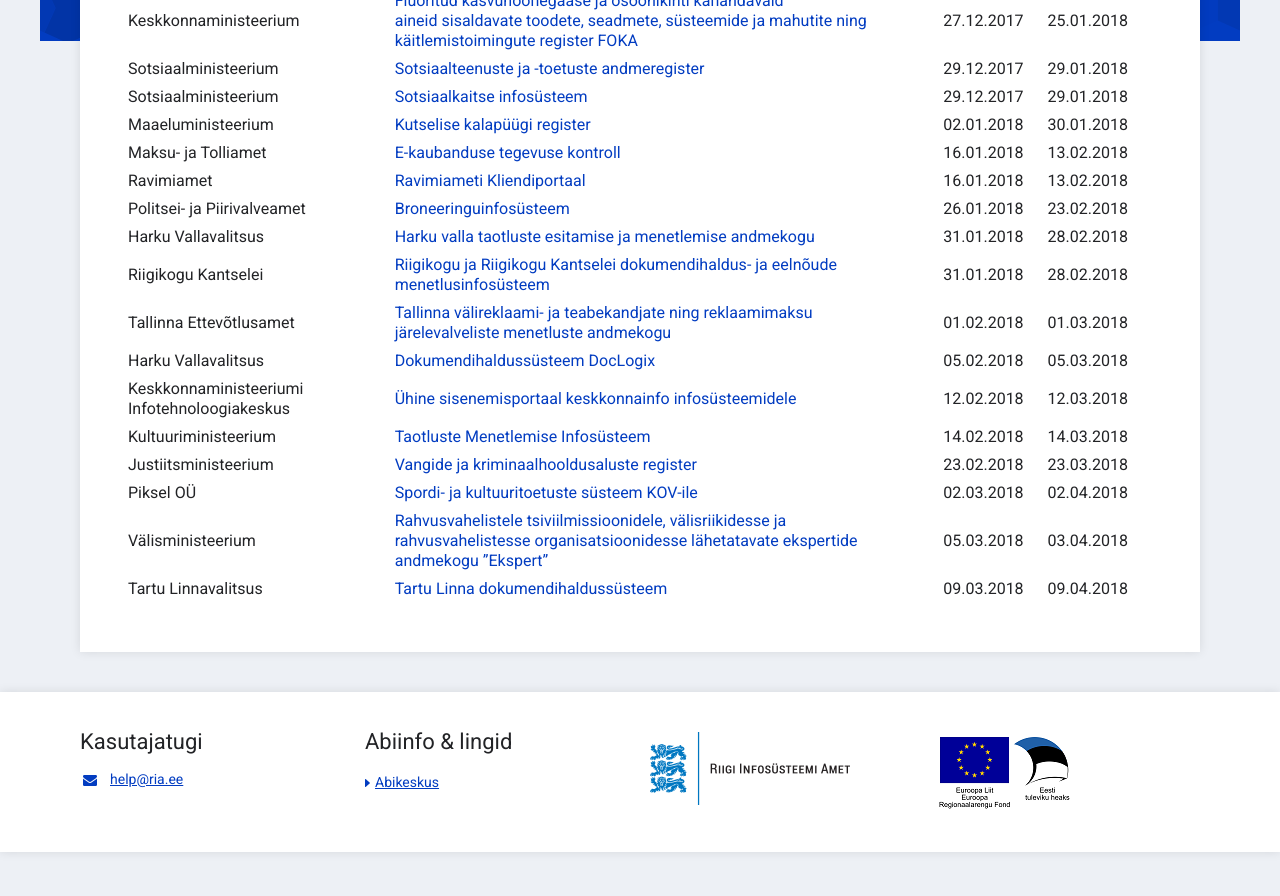
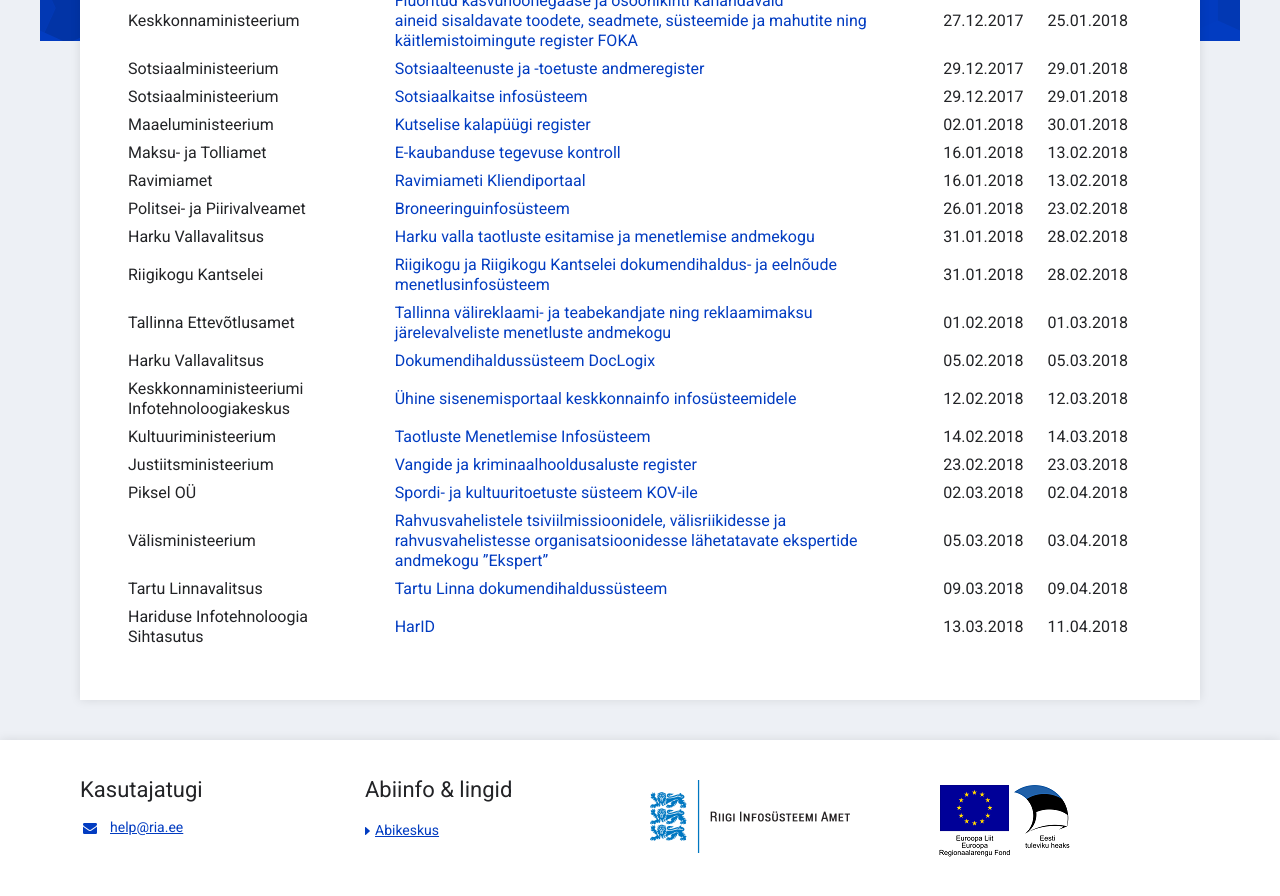
Before and after one commit to e-gov/RIHA-Help, a Jekyll site: the page built from docs/RIHAs-hindamisel.md, in a window 1280 px wide and 900 px high, scrolled down 622 px. Shown: the top 896 px of the window. Built offline with Jekyll 4.4.1, drawn with Linux system fonts in a browser that asks for light colours; before the commit the page ends 1474 px from its top, so only the background shows below that.

Commit message:
Update RIHAs-hindamisel.md

```diff
--- a/docs/RIHAs-hindamisel.md
+++ b/docs/RIHAs-hindamisel.md
@@ -28,3 +28,4 @@ Nimekirjas on esitatud infosüsteemid, mis on esitatud hindamisele pärast 7. de
 | Piksel OÜ | [Spordi- ja kultuuritoetuste süsteem KOV-ile](https://www.riha.ee/Infosüsteemid/Vaata/spoku) | 02.03.2018 | 02.04.2018 |
 | Välisministeerium | [Rahvusvahelistele tsiviilmissioonidele, välisriikidesse ja rahvusvahelistesse organisatsioonidesse lähetatavate ekspertide andmekogu ”Ekspert”](https://www.riha.ee/Infosüsteemid/Vaata/ekspert) | 05.03.2018 | 03.04.2018 |
 | Tartu Linnavalitsus | [Tartu Linna dokumendihaldussüsteem](https://www.riha.ee/Infosüsteemid/Vaata/75006546-goprocase) | 09.03.2018 | 09.04.2018 |
+| Hariduse Infotehnoloogia Sihtasutus | [HarID](https://www.riha.ee/Infosüsteemid/Vaata/harid) | 13.03.2018 | 11.04.2018 |
```
